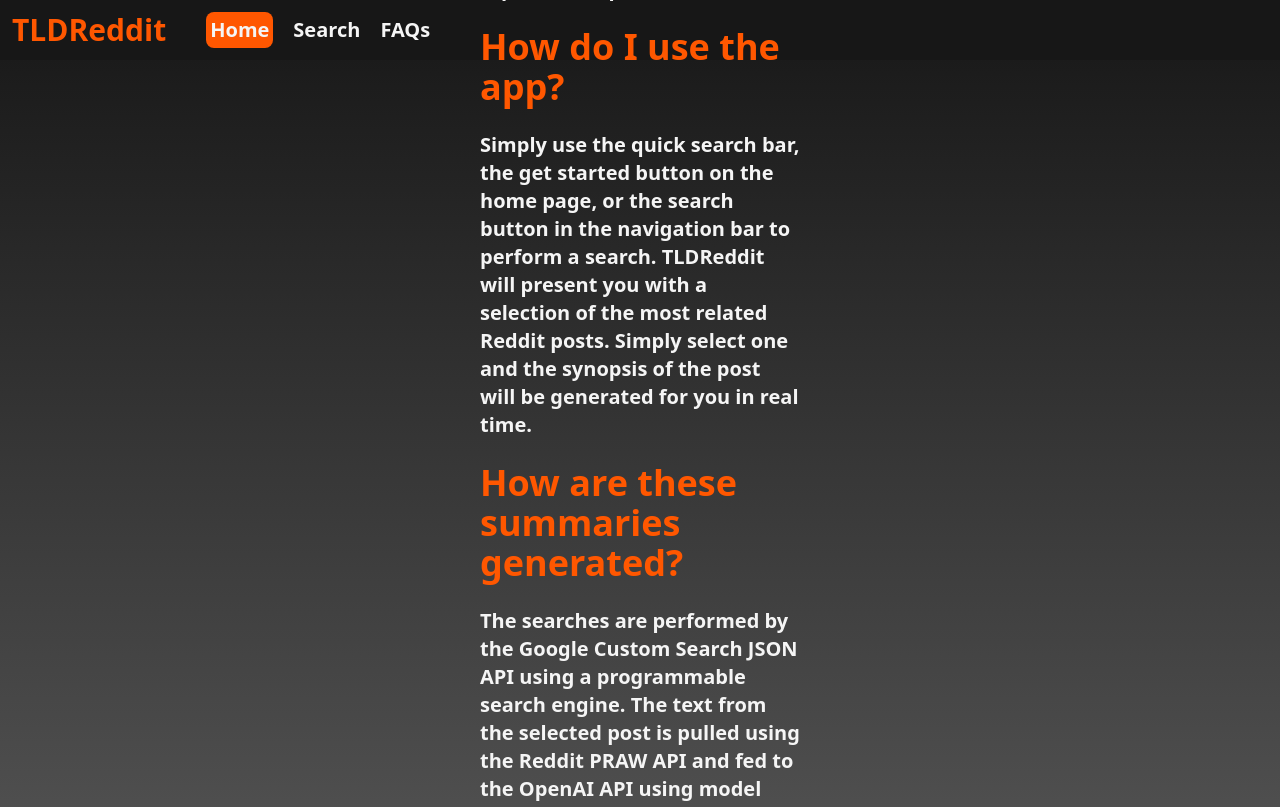
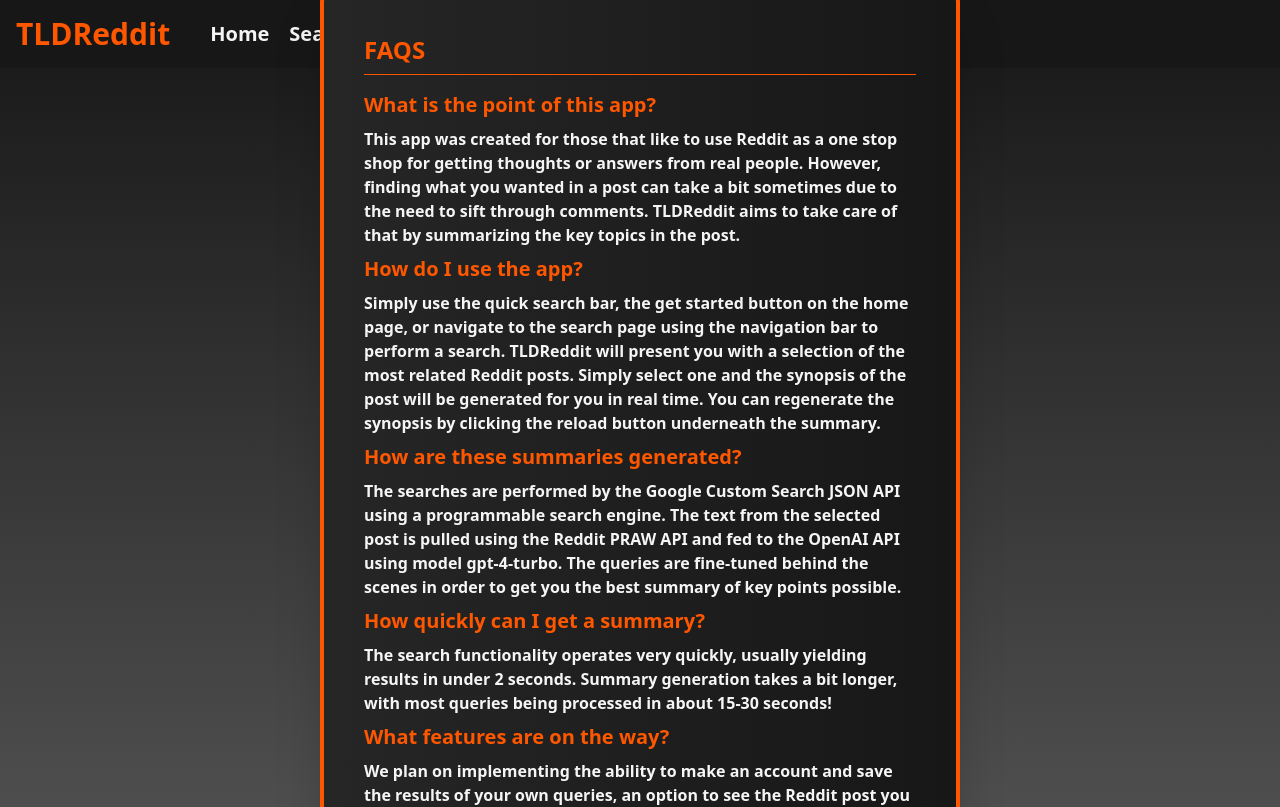
Before and after one commit to cameronch98/TLDReddit, a React (Vite) app in the folder React-UI/: page /faqs in a window 1280 px wide. Shown: the top 807 px of the page. Built offline with nearby package versions, Linux system fonts and the light colour scheme; no server answers; what tailwind-fluid-typography would draw is missing.

Commit message:
v1.0 complete

```diff
--- a/React-UI/package.json
+++ b/React-UI/package.json
@@ -17,6 +17,7 @@
     "openai": "^4.26.1",
     "react": "^18.2.0",
     "react-dom": "^18.2.0",
+    "react-icons": "^5.0.1",
     "react-router-dom": "^6.22.0",
     "react-useanimations": "^2.10.0",
     "tailwind-fluid-typography": "^1.3.0"
--- a/React-UI/src/App.tsx
+++ b/React-UI/src/App.tsx
@@ -1,11 +1,60 @@
 import { NavBar } from "./components/NavBar";
-import { AnimatedRoutes } from "./components/AnimatedRoutes";
+import { useEffect, useState } from "react";
+import { AnimatePresence } from "framer-motion";
+import { Route, Routes, useLocation } from "react-router-dom";
+import { Home } from "./pages/Home";
+import { Search } from "./pages/Search";
+import { FAQs } from "./pages/FAQs";
+
+interface Post {
+  title: string;
+  id: string;
+}
 
 function App() {
+  const [query, setQuery] = useState("");
+  const [selectedPost, setSelectedPost] = useState({ title: "", id: "" });
+
+  const location = useLocation();
+
+  // Handler for updating state when making a search
+  function handleSearch(userInput: string) {
+    setQuery(userInput);
+    setSelectedPost({ title: "", id: "" });
+  }
+
+  // Handler for updating state when selecting post
+  function handleSelectPost(post: Post) {
+    setSelectedPost(post);
+  }
+
+  // Clear selected post when navigating away from search
+  useEffect(() => {
+    if (location.pathname !== "/search") {
+      setSelectedPost({ title: "", id: "" });
+    }
+  }, [location.pathname]);
+
   return (
     <div className="min-h-screen bg-gradient-to-b from-neutral-900 to-neutral-600 font-sans">
-      <NavBar />
-      <AnimatedRoutes />
+      <AnimatePresence>
+        <NavBar onSearch={handleSearch} />
+        <Routes location={location} key={location.pathname}>
+          <Route index element={<Home />} />
+          <Route
+            path="/search"
+            element={
+              <Search
+                query={query}
+                selectedPost={selectedPost}
+                onSearch={handleSearch}
+                onSelectPost={handleSelectPost}
+              />
+            }
+          />
+          <Route path="/faqs" element={<FAQs />} />
+        </Routes>
+      </AnimatePresence>
     </div>
   );
 }
--- a/React-UI/src/components/AnimatedRoutes.tsx
+++ /dev/null
@@ -1,20 +0,0 @@
-import { FC } from "react";
-import { Home } from "../pages/Home";
-import { Search } from "../pages/Search";
-import { FAQs } from "../pages/FAQs";
-import { Route, Routes, useLocation } from "react-router-dom";
-import { AnimatePresence } from "framer-motion";
-
-export const AnimatedRoutes: FC = () => {
-  const location = useLocation();
-
-  return (
-    <AnimatePresence>
-      <Routes location={location} key={location.pathname}>
-        <Route index element={<Home />} />
-        <Route path="/search" element={<Search />} />
-        <Route path="/faqs" element={<FAQs />} />
-      </Routes>
-    </AnimatePresence>
-  );
-};
--- a/React-UI/src/components/NavBar.tsx
+++ b/React-UI/src/components/NavBar.tsx
@@ -1,9 +1,17 @@
-import { Link } from "react-router-dom";
+import { Link, useLocation } from "react-router-dom";
 import { FC } from "react";
+import { QuickSearch } from "./QuickSearch";
 
-export const NavBar: FC = () => {
+interface NavBarProps {
+  onSearch: (userInput: string) => void;
+}
+
+export const NavBar: FC<NavBarProps> = ({ onSearch }) => {
+  const location = useLocation();
+
   return (
-    <nav className="flex grow flex-row gap-10 bg-neutral-900 p-3">
+    <div className="grid grid-cols-3 bg-neutral-900 p-3">
+      <nav className="col-span-1 flex grow flex-row gap-10 p-1">
         <Link
           to="/"
           className="flex items-center align-middle text-3xl font-extrabold text-reddit-orange"
@@ -11,7 +19,14 @@ export const NavBar: FC = () => {
           TLDReddit
         </Link>
         <ul className="flex grow list-none flex-row gap-5">
-        <li className="flex items-center rounded-lg bg-reddit-orange p-1">
+          <li
+            className={
+              "flex items-center " +
+              (location.pathname === "/"
+                ? "rounded-lg bg-reddit-orange p-1"
+                : "decoration-reddit-orange decoration-solid decoration-auto underline-offset-4 hover:underline")
+            }
+          >
             <Link
               to="/"
               className="align-middle text-xl font-bold text-neutral-100"
@@ -19,7 +34,14 @@ export const NavBar: FC = () => {
               Home
             </Link>
           </li>
-        <li className="flex items-center decoration-reddit-orange decoration-solid decoration-auto underline-offset-4 hover:underline">
+          <li
+            className={
+              "flex items-center " +
+              (location.pathname === "/search"
+                ? "rounded-lg bg-reddit-orange p-1"
+                : "decoration-reddit-orange decoration-solid decoration-auto underline-offset-4 hover:underline")
+            }
+          >
             <Link
               to="/search"
               className="align-middle text-xl font-bold text-neutral-100"
@@ -27,12 +49,21 @@ export const NavBar: FC = () => {
               Search
             </Link>
           </li>
-        <li className="flex items-center decoration-reddit-orange decoration-solid decoration-auto underline-offset-4 hover:underline">
+          <li
+            className={
+              "flex items-center " +
+              (location.pathname === "/faqs"
+                ? "rounded-lg bg-reddit-orange p-1"
+                : "decoration-reddit-orange decoration-solid decoration-auto underline-offset-4 hover:underline")
+            }
+          >
             <Link to="/faqs" className=" text-xl font-bold text-neutral-100">
               FAQs
             </Link>
           </li>
         </ul>
       </nav>
+      {location.pathname !== "/search" && <QuickSearch onSearch={onSearch} />}
+    </div>
   );
 };
--- a/React-UI/src/components/Post.tsx
+++ b/React-UI/src/components/Post.tsx
@@ -32,7 +32,7 @@ export const Post: FC<PostProps> = ({
       }
       animate={{ x: 0, opacity: 1 }}
       transition={{ type: spring, ease: easeIn, delay: 0.1, duration: 0.6 }}
-      exit={postNum <= 4 ? { x: -200, opacity: 0 } : { x: 200, opacity: 0 }}
+      exit={{ opacity: 0, transition: { duration: 0.3 } }}
       whileHover={{ scale: 1.01, transition: { duration: 0.1 } }}
       whileTap={{ scale: 1.2, transition: { duration: 0.1 } }}
       onClick={handleClick}
--- /dev/null
+++ b/React-UI/src/components/QuickSearch.tsx
@@ -0,0 +1,58 @@
+import { FC } from "react";
+import { useState } from "react";
+import { easeIn, spring, motion } from "framer-motion";
+import { useNavigate } from "react-router-dom";
+import { FaSearch } from "react-icons/fa";
+
+// TS Interface for Search Bar Props
+interface QuickSearchProps {
+  onSearch: (userInput: string) => void;
+}
+
+export const QuickSearch: FC<QuickSearchProps> = ({ onSearch }) => {
+  // State for user input to search bar
+  const [userInput, setUserInput] = useState("");
+
+  // Set up navigation
+  const navigate = useNavigate();
+
+  // Form handler to update state in search page component
+  function handleSubmit(e: React.FormEvent) {
+    e.preventDefault();
+    navigate("/search");
+    onSearch(userInput);
+  }
+
+  return (
+    <motion.div
+      initial={{ opacity: 0 }}
+      animate={{ opacity: 1 }}
+      transition={{ type: spring, ease: easeIn, delay: 0.3, duration: 0.6 }}
+      exit={{
+        opacity: 0,
+        transition: { delay: 0.1, duration: 0.5 },
+      }}
+      className="col-span-1 flex items-center justify-center gap-3 align-middle"
+    >
+      <form
+        id="search-form"
+        onSubmit={handleSubmit}
+        className="inline-flex w-8/12 gap-3"
+      >
+        <motion.input
+          id="search-bar"
+          type="text"
+          value={userInput}
+          onChange={(e: React.ChangeEvent<HTMLInputElement>) =>
+            setUserInput(e.target.value)
+          }
+          whileTap={{ scale: 1.01 }}
+          className="w-full rounded-lg border-2 border-reddit-orange bg-neutral-700 p-1 text-lg font-bold text-neutral-100 focus:border-reddit-orange focus:outline-none"
+        ></motion.input>
+        <motion.button type="submit" whileTap={{ scale: 1.2 }}>
+          <FaSearch className=" text-2xl text-reddit-orange" />
+        </motion.button>
+      </form>
+    </motion.div>
+  );
+};
--- a/React-UI/src/components/Results.tsx
+++ b/React-UI/src/components/Results.tsx
@@ -59,8 +59,6 @@ export const Results: FC<ResultsProps> = ({
     }
   }, [query]);
 
-  console.log(results);
-
   return (
     <motion.div
       initial={{ scale: 0 }}
--- a/React-UI/src/components/SearchBar.tsx
+++ b/React-UI/src/components/SearchBar.tsx
@@ -1,13 +1,14 @@
-import { FC } from "react";
+import { FC, useEffect } from "react";
 import { useState } from "react";
 import { easeIn, motion, spring } from "framer-motion";
 
 // TS Interface for Search Bar Props
 interface SearchBarProps {
+  query: string;
   onSearch: (userInput: string) => void;
 }
 
-export const SearchBar: FC<SearchBarProps> = ({ onSearch }) => {
+export const SearchBar: FC<SearchBarProps> = ({ query, onSearch }) => {
   // State for user input to search bar
   const [userInput, setUserInput] = useState("");
 
@@ -16,6 +17,13 @@ export const SearchBar: FC<SearchBarProps> = ({ onSearch }) => {
     e.preventDefault();
     onSearch(userInput);
   }
+
+  // Empty user input upon reset
+  useEffect(() => {
+    if (!query) {
+      setUserInput("");
+    }
+  }, [query]);
 
   return (
     <motion.div
@@ -32,6 +40,7 @@ export const SearchBar: FC<SearchBarProps> = ({ onSearch }) => {
         <motion.input
           id="search-bar"
           type="text"
+          placeholder={query}
           value={userInput}
           onChange={(e: React.ChangeEvent<HTMLInputElement>) =>
             setUserInput(e.target.value)
--- a/React-UI/src/components/Summary.tsx
+++ b/React-UI/src/components/Summary.tsx
@@ -1,9 +1,10 @@
-import { FC, useEffect, useState } from "react";
+import { FC, useCallback, useEffect, useState } from "react";
 import UseAnimations from "react-useanimations";
 import loading2 from "react-useanimations/lib/loading2";
 import OpenAI from "openai";
 import axios from "axios";
 import { easeIn, motion, spring } from "framer-motion";
+import { RxReload } from "react-icons/rx";
 
 // TS Interfaces
 interface Post {
@@ -25,10 +26,8 @@ export const Summary: FC<SummaryProps> = ({ selectedPost }) => {
   const [comments, setComments] = useState<string>("");
   const [summary, setSummary] = useState<string | null>("");
 
-  // Fetch comments and reset summary upon post change
-  useEffect(() => {
-    setSummary("");
-    const fetchComments = async () => {
+  // Callback to fetch comments from post
+  const fetchComments = useCallback(async () => {
     try {
       const response = await axios.get(
         `http://localhost:5000/get-comments/${selectedPost.id}`,
@@ -38,15 +37,10 @@ export const Summary: FC<SummaryProps> = ({ selectedPost }) => {
     } catch (error) {
       console.log(error);
     }
-    };
-    if (selectedPost) {
-      fetchComments();
-    }
   }, [selectedPost]);
 
-  // Generate the summary upon comment change
-  useEffect(() => {
-    const generateSummary = async () => {
+  // Callback to generate summary of post
+  const generateSummary = useCallback(async () => {
     try {
       const completion = await openai.chat.completions.create({
         messages: [
@@ -56,17 +50,33 @@ export const Summary: FC<SummaryProps> = ({ selectedPost }) => {
           },
         ],
         model: "gpt-4-turbo-preview",
-          max_tokens: 300,
+        max_tokens: 500,
       });
       setSummary(completion.choices[0].message.content);
     } catch (error) {
       console.log(error);
     }
-    };
+  }, [comments]);
+
+  // Fetch comments and reset summary upon post change
+  useEffect(() => {
+    setSummary("");
+    if (selectedPost) {
+      fetchComments();
+    }
+  }, [selectedPost, fetchComments]);
+
+  // Generate the summary upon comment change
+  useEffect(() => {
     if (comments) {
       generateSummary();
     }
-  }, [comments]);
+  }, [comments, generateSummary]);
+
+  function handleRegenerate() {
+    setSummary("");
+    generateSummary();
+  }
 
   return summary ? (
     <motion.div
@@ -81,6 +91,15 @@ export const Summary: FC<SummaryProps> = ({ selectedPost }) => {
       </h1>
       <div className="col-span-1 rounded-lg border-2 border-reddit-orange bg-neutral-700 p-4 shadow-lg">
         <p className="p-4 text-lg font-bold text-neutral-100">{summary}</p>
+      </div>
+      <div className="flex flex-col items-center justify-center py-4">
+        <button
+          onClick={handleRegenerate}
+          className="inline-flex items-center rounded-lg border-2 border-reddit-orange bg-neutral-700 p-4 text-lg font-extrabold text-neutral-100 shadow-lg"
+        >
+          {" "}
+          <RxReload className="text-2xl text-reddit-orange" />
+        </button>
       </div>
     </motion.div>
   ) : (
--- a/React-UI/src/pages/FAQs.tsx
+++ b/React-UI/src/pages/FAQs.tsx
@@ -4,81 +4,73 @@ import { FC } from "react";
 export const FAQs: FC = () => {
   return (
     <div className="flex h-screen items-center justify-center">
-      <div className="w-3/12">
       <motion.div
-          initial={{ opacity: 0 }}
-          animate={{ opacity: 1 }}
-          transition={{ type: spring, ease: easeIn, delay: 0.1, duration: 1 }}
+        initial={{ opacity: 0, scale: 0 }}
+        animate={{ opacity: 1, scale: 1 }}
+        transition={{ type: spring, ease: easeIn, delay: 0.3, duration: 0.6 }}
         exit={{
           opacity: 0,
+          scale: 0,
+          transition: { delay: 0.1, duration: 0.5 },
         }}
+        className="rounded-xl border-4 border-reddit-orange bg-gradient-to-r from-neutral-800 to-neutral-900 p-10 shadow-2xl sm:w-8/12 xl:w-6/12 2xl:w-5/12 2K:w-4/12 4K:w-3/12 4K:p-16"
       >
-          <h1 className="py-4 text-6xl font-extrabold text-reddit-orange">
+        <div>
+          <h1 className="font-extrabold text-reddit-orange sm:pb-2 sm:text-xl lg:text-2xl 2K:text-3xl 4K:pb-4 4K:text-5xl">
             FAQS
           </h1>
-          <hr className="border-reddit-orange py-4"></hr>
-        </motion.div>
-        <motion.div
-          initial={{ opacity: 0, x: 2000 }}
-          animate={{ opacity: 1, x: 0 }}
-          transition={{ type: spring, ease: easeIn, delay: 0.1, duration: 1 }}
-          exit={{ opacity: 0 }}
-        >
-          <h2 className="py-4 text-4xl font-extrabold text-reddit-orange">
+          <hr className="border-reddit-orange sm:py-1 4K:py-2"></hr>
+        </div>
+        <div>
+          <h2 className="font-extrabold text-reddit-orange sm:py-2 sm:text-lg lg:text-xl 2K:text-2xl 4K:py-4 4K:text-4xl">
             What is the point of this app?
           </h2>
-          <p className="py-2 text-xl font-bold text-neutral-100">
-            This app was created with those that like to use Reddit as a one
-            stop shop for getting thoughts or answers from real people. However,
+          <p className="font-bold text-neutral-100 sm:text-sm lg:text-base 2K:text-lg 4K:text-2xl">
+            This app was created for those that like to use Reddit as a one stop
+            shop for getting thoughts or answers from real people. However,
             finding what you wanted in a post can take a bit sometimes due to
             the need to sift through comments. TLDReddit aims to take care of
             that by summarizing the key topics in the post.
           </p>
-        </motion.div>
-        <motion.div
-          initial={{ opacity: 0, x: -2000 }}
-          animate={{ opacity: 1, x: 0 }}
-          transition={{ type: spring, ease: easeIn, delay: 0.1, duration: 1 }}
-          exit={{ opacity: 0 }}
-        >
-          <h2 className="py-4 text-4xl font-extrabold text-reddit-orange">
+        </div>
+        <div>
+          <h2 className="font-extrabold text-reddit-orange sm:py-2 sm:text-lg lg:text-xl 2K:text-2xl 4K:py-4 4K:text-4xl">
             How do I use the app?
           </h2>
-          <p className="py-2 text-xl font-bold text-neutral-100">
+          <p className="font-bold text-neutral-100 sm:text-sm lg:text-base 2K:text-lg 4K:text-2xl">
             Simply use the quick search bar, the get started button on the home
-            page, or the search button in the navigation bar to perform a
-            search. TLDReddit will present you with a selection of the most
-            related Reddit posts. Simply select one and the synopsis of the post
-            will be generated for you in real time.
+            page, or navigate to the search page using the navigation bar to
+            perform a search. TLDReddit will present you with a selection of the
+            most related Reddit posts. Simply select one and the synopsis of the
+            post will be generated for you in real time. You can regenerate the
+            synopsis by clicking the reload button underneath the summary.
           </p>
-        </motion.div>
-        <motion.div
-          initial={{ opacity: 0, x: 2000 }}
-          animate={{ opacity: 1, x: 0 }}
-          transition={{ type: spring, ease: easeIn, delay: 0.1, duration: 1 }}
-          exit={{ opacity: 0 }}
-        >
-          <h2 className="py-4 text-4xl font-extrabold text-reddit-orange">
+        </div>
+        <div>
+          <h2 className="font-extrabold text-reddit-orange sm:py-2 sm:text-lg lg:text-xl 2K:text-2xl 4K:py-4 4K:text-4xl">
             How are these summaries generated?
           </h2>
-          <p className="py-2 text-xl font-bold text-neutral-100">
+          <p className="font-bold text-neutral-100 sm:text-sm lg:text-base 2K:text-lg 4K:text-2xl">
             The searches are performed by the Google Custom Search JSON API
             using a programmable search engine. The text from the selected post
             is pulled using the Reddit PRAW API and fed to the OpenAI API using
             model gpt-4-turbo. The queries are fine-tuned behind the scenes in
             order to get you the best summary of key points possible.
           </p>
-        </motion.div>
-        <motion.div
-          initial={{ opacity: 0, x: -2000 }}
-          animate={{ opacity: 1, x: 0 }}
-          transition={{ type: spring, ease: easeIn, delay: 0.1, duration: 1 }}
-          exit={{ opacity: 0 }}
-        >
-          <h2 className="py-4 text-4xl font-extrabold text-reddit-orange">
+        </div>
+        <h2 className="font-extrabold text-reddit-orange sm:py-2 sm:text-lg lg:text-xl 2K:text-2xl 4K:py-4 4K:text-4xl">
+          How quickly can I get a summary?
+        </h2>
+        <p className="font-bold text-neutral-100 sm:text-sm lg:text-base 2K:text-lg 4K:text-2xl">
+          The search functionality operates very quickly, usually yielding
+          results in under 2 seconds. Summary generation takes a bit longer,
+          with most queries being processed in about 15-30 seconds!
+        </p>
+        <div>
+          <h2 className="font-extrabold text-reddit-orange sm:py-2 sm:text-lg lg:text-xl 2K:text-2xl 4K:py-4 4K:text-4xl">
             What features are on the way?
           </h2>
-          <p className="py-2 text-xl font-bold text-neutral-100">
+          <p className="font-bold text-neutral-100 sm:text-sm lg:text-base 2K:text-lg 4K:text-2xl">
             We plan on implementing the ability to make an account and save the
             results of your own queries, an option to see the Reddit post you
             choose on the search page via embedding, the ability to requery the
@@ -86,8 +78,8 @@ export const FAQs: FC = () => {
             familiar though, so the core process of the application will remain
             intact! Use the new features if you wish! If not, that’s fine too!
           </p>
+        </div>
       </motion.div>
-      </div>
     </div>
   );
 };
```
Also changed, not shown: React-UI/src/pages/Search.tsx (+14 -15 lines), 1 other file (tests, documents, lock files or other folders). Lines whose indentation alone changed are shown as unchanged.
